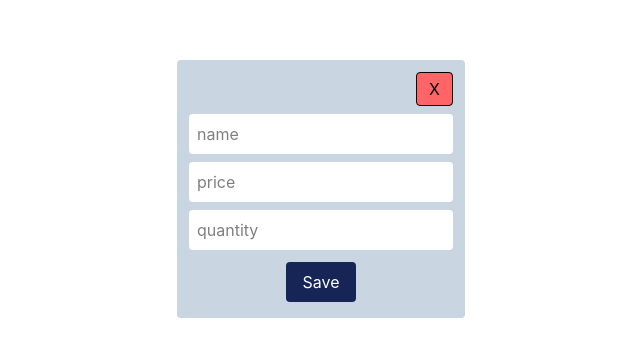
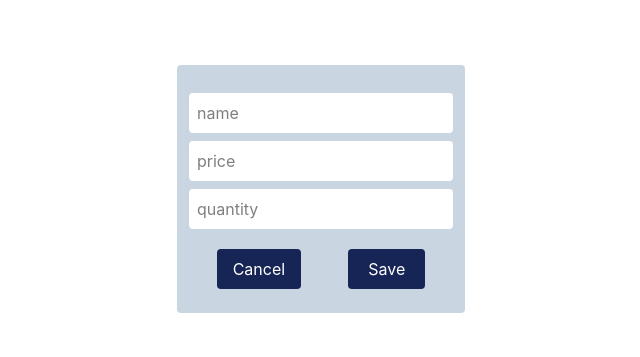
Before and after one commit to amna-nr/products-crud-frontend, a React app: page /products/create in a window 1280 px wide. Shown: the part 211-568 px from the top of the page, without its empty margins (319-959 px from the left). Built offline with nearby package versions, Linux system fonts and the light colour scheme; the HTML template or start-up script is replaced by a standard one.

Commit message:
style: improve product create form

```diff
--- a/src/components/ProductCreate.jsx
+++ b/src/components/ProductCreate.jsx
@@ -25,23 +25,23 @@ function ProductCreate() {
 
     return (
         <div className="flex justify-center items-center min-h-screen">
-        <form className="flex flex-col rounded border border-0 bg-slate-300 p-2">
-            <div className="flex justify-end">
-                <button className="rounded border bg-red-400 p-3 py-1 m-1"
-                onClick={() => {navigate("/products")}}>
-                    X
+        <form className="flex flex-col rounded border border-0 bg-slate-300 pt-6 p-2">
+            <input className="focus:outline-none focus:ring-0 rounded border border-0 bg-white p-2 m-1"
+            placeholder="name" value={name} onChange={(e) => {setName(e.target.value)}}></input>
+            <input className="focus:outline-none focus:ring-0 rounded border border-0 bg-white p-2 m-1"
+            placeholder="price" value={price} onChange={(e) => {setPrice(e.target.value)}}></input>
+            <input className="focus:outline-none focus:ring-0 rounded border border-0 bg-white p-2 m-1"
+            placeholder="quantity" value={quantity} onChange={(e) => {setQuantity(e.target.value)}}></input>
+            <div className="flex justify-around p-2">
+                <button className="rounded border border-0 bg-blue-950 text-white p-2 px-4 m-2 mx-auto"
+                onClick={() => navigate("/products")}>
+                Cancel
+                </button>
+                <button className="rounded border border-0 bg-blue-950 text-white p-2 px-5 m-2 mx-auto"
+                type="submit" onClick={createProduct}>
+                Save
                 </button>
             </div>
-            <input className="rounded border border-0 bg-white p-2 m-1"
-            placeholder="name" value={name} onChange={(e) => {setName(e.target.value)}}></input>
-            <input className="rounded border border-0 bg-white p-2 m-1"
-            placeholder="price" value={price} onChange={(e) => {setPrice(e.target.value)}}></input>
-            <input className="rounded border border-0 bg-white p-2 m-1"
-            placeholder="quantity" value={quantity} onChange={(e) => {setQuantity(e.target.value)}}></input>
-            <button className="rounded border border-0 bg-blue-950 text-white p-2 px-4 m-2 mx-auto"
-            type="submit" onClick={createProduct}>
-            Save
-            </button>
         </form>
         </div>
     )
```
